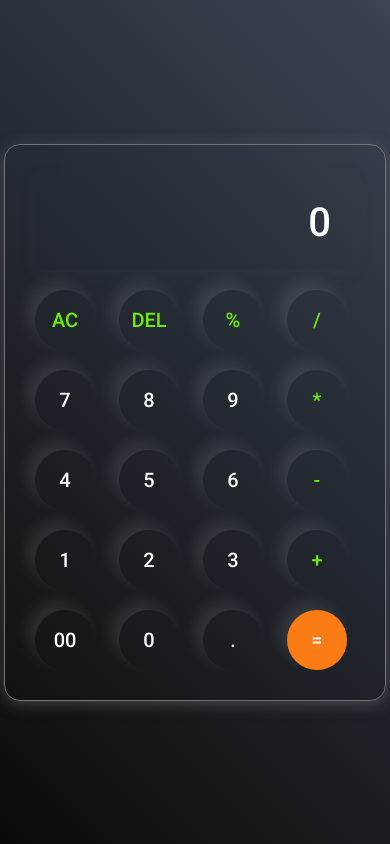
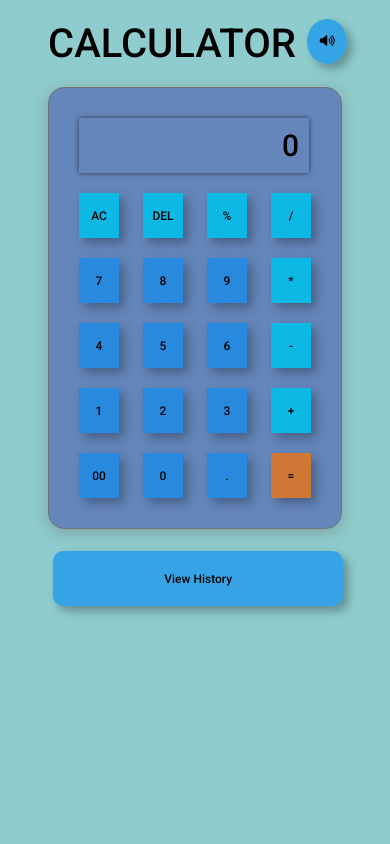
Before and after one commit to ayushaggarwal600/Calculator-App, a plain HTML site: page index.html in a window 390 px wide. Both pictures are taken after a click on the button "AC". Drawn offline with Linux system fonts and the light colour scheme.

Commit message:
New features added

```diff
--- a/index.html
+++ b/index.html
@@ -4,42 +4,59 @@
         <meta charset="utf-8">
         <meta name="viewport" content="width=device-width, initial-scale=1">
         <title>Calculator</title>
+        <link rel="shortcut icon" href="./favicon.png" type="image/x-icon">
         <link rel="stylesheet" href="style.css">
         <script src="script.js" defer></script>
     </head>
     <body>
+        <div class="container">
+            <h1 class="heading">
+                CALCULATOR
+            </h1>
             <div class="calculator">
+
                 <input type="text" placeholder="0" id="input">
                 <div>
-                <button class="operator">AC</button>
-                <button class="operator">DEL</button>
-                <button class="operator">%</button>
-                <button class="operator">/</button>
+                    <button class="btn operator">AC</button>
+                    <button class="btn operator">DEL</button>
+                    <button class="btn operator">%</button>
+                    <button class="btn operator">/</button>
                 </div>
                 <div>
-                <button>7</button>
-                <button>8</button>
-                <button>9</button>
-                <button class="operator">*</button>
+                    <button class="btn">7</button>
+                    <button class="btn">8</button>
+                    <button class="btn">9</button>
+                    <button class="btn operator">*</button>
                 </div>
                 <div>
-                <button>4</button>
-                <button>5</button>
-                <button>6</button>
-                <button class="operator">-</button>
+                    <button class="btn">4</button>
+                    <button class="btn">5</button>
+                    <button class="btn">6</button>
+                    <button class="btn operator">-</button>
                 </div>
                 <div>
-                <button>1</button>
-                <button>2</button>
-                <button>3</button>
-                <button class="operator">+</button>
+                    <button class="btn">1</button>
+                    <button class="btn">2</button>
+                    <button class="btn">3</button>
+                    <button class="btn operator">+</button>
                 </div>
                 <div>
-                <button>00</button>
-                <button>0</button>
-                <button>.</button>
-                <button class="equalBtn">=</button>
+                    <button class="btn">00</button>
+                    <button class="btn">0</button>
+                    <button class="btn">.</button>
+                    <button class="btn equalBtn">=</button>
+                </div>
+                <button class="history">View History</button>
+                <button class="music fa-solid fa-volume-high"></button>
+            </div>
+            <div class="delete-history">
+                <h3 class="allhistory"></h3>
+                <button class="fa-solid fa-xmark crossbtn"></button>
+                <button class="dltbtn">Delete History</button>
             </div>
         </div>
+
     </body>
+    <script src="https://kit.fontawesome.com/b774f69ca3.js"
+        crossorigin="anonymous"></script>
 </html>
--- a/script.js
+++ b/script.js
@@ -1,9 +1,22 @@
 let input = document.getElementById("input");
-let buttons = document.querySelectorAll("button");
+let buttons = document.querySelectorAll(".btn");
+let musicbtn = document.querySelector(".music");
+let calculator = document.querySelector(".calculator");
+let deleteHistory = document.querySelector(".delete-history");
+let allhistory = document.querySelector(".allhistory");
+let history = document.querySelector(".history");
+let crossbtn = document.querySelector(".crossbtn");
+let deletebtn = document.querySelector(".dltbtn");
+let music = new Audio("click.mp3")
 let string = "";
 let array = Array.from(buttons);
+let musicval = true;
 array.forEach(button => {
-    button.addEventListener("click", e => {
+    button.addEventListener("click", (e)=>{
+        if (musicval === true)
+        {
+            music.play();
+        }
         if(e.target.innerText == "="){
             try{
                 string = eval(string);
@@ -29,5 +42,32 @@ array.forEach(button => {
             string += e.target.innerText;
             input.value = string;
         }
+        allhistory.innerText += input.value;
     })
 })
+
+musicbtn.addEventListener('click',()=>{
+    if(musicbtn.classList.contains('fa-volume-high'))
+    {
+        musicbtn.classList.replace('fa-volume-high','fa-volume-xmark');
+        musicval=false;
+    }
+    else
+    {
+        musicbtn.classList.replace('fa-volume-xmark','fa-volume-high');
+        musicval=true;
+    }
+});
+crossbtn.addEventListener('click',()=>{
+    deleteHistory.style.display='none';
+    calculator.style.display='block';
+    history.style.display='block';
+})
+history.addEventListener('click',()=>{
+    deleteHistory.style.display='block';
+    calculator.style.display='none';
+    history.style.display='none';
+})
+deletebtn.addEventListener('click',()=>{
+    allhistory.innerText="";
+})
--- a/style.css
+++ b/style.css
@@ -6,51 +6,161 @@
     font-family: 'Roboto', sans-serif;
 }
 body{
-    background-color: rgb(152, 152, 152);
+    background-color: rgba(131, 199, 200, 0.9);
     width: 100%;
-    height: 100vh;
+    height: 100%;
     display: flex;
     justify-content: center;
     align-items: center;
-    background: linear-gradient(45deg,#0a0a0a,#3a4452);
+}
+.heading{
+    font-size: 60px;
+    letter-spacing: 2px;
+    color: #000;
+    text-align: center;
+    margin-top: 20px;
+    margin-bottom: 20px;
+    font-weight: 500;
 }
 .calculator{
     border: 1px solid #717377;
     padding: 20px;
     border-radius: 16px;
-    background: transparent;
+    background: rgba(52, 52, 167, 0.459);
     box-shadow: 0px 3px 15px rgba(113, 115, 119, 0.5);
+    position: relative;
 }
 input{
-    width: 320px;
+    width: 340px;
     border: none;
     background: transparent;
-    padding: 24px;
+    padding: 16px;
     margin: 10px;
-    box-shadow: 0px 3px 15px rgba(84, 84, 84, 0.1);
+    box-shadow: 0px 0px 5px rgba(0, 0, 0, 0.6);
     font-size: 40px;
     text-align: right;
     cursor: pointer;
-    color: #fff;
+    color: #000;
+    outline: none;
 }
 input::placeholder{
-    color: #fff;
+    color: #000;
 }
 button{
     border: none;
-    width: 60px;
-    height: 60px;
+    width: 67px;
+    height: 55px;
     margin: 10px;
-    border-radius: 50%;
-    box-shadow: -8px -8px 15px rgba(255, 255, 255, 0.1);
-    background: transparent;
-    color: white;
+    box-shadow: 5px 5px 10px rgba(0, 0, 0, 0.3);
+    background-color: rgba(5, 141, 245, 0.642);
+    color: #000;
     font-size: 20px;
     cursor: pointer;
 }
 .equalBtn{
-    background-color: #fb7c14;
+    background-color: rgba(252, 114, 2, 0.719);
 }
 .operator{
-    color: #6dee0a;
+    background-color: rgba(6, 189, 231, 0.943);
 }
+button:hover{
+    scale: 1.03;
+    color: #0000004a;
+}
+.history{
+    width: 400px;
+    height: 55px;
+    border-radius: 10px;
+    position: absolute;
+    top: 103%;
+    left: -2%;
+}
+.dltbtn{
+    margin-top: 20px;
+    width: 85%;
+    height: 55px;
+    border-radius: 10px;
+    position: absolute;
+    bottom: 20px;
+}
+.music{
+    position: absolute;
+    top: 5%;
+    left: 110%;
+    border-radius: 50%;
+    margin-right: 20px;
+}
+.crossbtn{
+    position: absolute;
+    right: 10px;
+    top: 10px;
+    border-radius: 50%;
+}
+.allhistory{
+    font-size: 40px;
+    font-weight: 500;
+    padding: 60px 5px 70px 10px;
+}
+.delete-history{
+    min-height: 500px;
+    width: 400px;
+    border: 1px solid #717377;
+    padding: 20px;
+    border-radius: 16px;
+    background: rgba(96, 96, 225, 0.393);
+    box-shadow: 0px 3px 15px rgba(113, 115, 119, 0.5);
+    position: absolute;
+    top: 100px;
+    display: none;
+    word-break: break-all;
+}
+
+@media screen and (max-width:680px) {
+    .music{
+        left: 65vw;
+    }
+}
+@media screen and (max-width:620px) and (min-width:420px) {
+    .heading{
+        font-size: 50px;
+        letter-spacing: 0px;
+        text-align: left;
+    }
+    .music{
+        left: 80%;
+        top: -18%;
+    }
+    .delete-history{
+        width: 350px;
+    }
+}
+@media screen and (max-width:420px) {
+    .music{
+        left: 85%;
+        top: -18%;
+    }
+    .heading{
+        font-size: 40px;
+        letter-spacing: 0px;
+        text-align: left;
+    }
+    input{
+        width: 230px;
+        padding: 10px;
+        font-size: 30px;
+    }
+    button{
+        width: 40px;
+        height: 45px;
+        font-size: 12px;
+    }
+    .history{
+        width: 290px;
+    }
+    .dltbtn{
+        width: 80%;
+    }
+    .delete-history{
+        width: 70vw;
+    }
+}
```
Also changed, not shown: favicon.png (added), 1 other file. Lines whose indentation alone changed are shown as unchanged.
